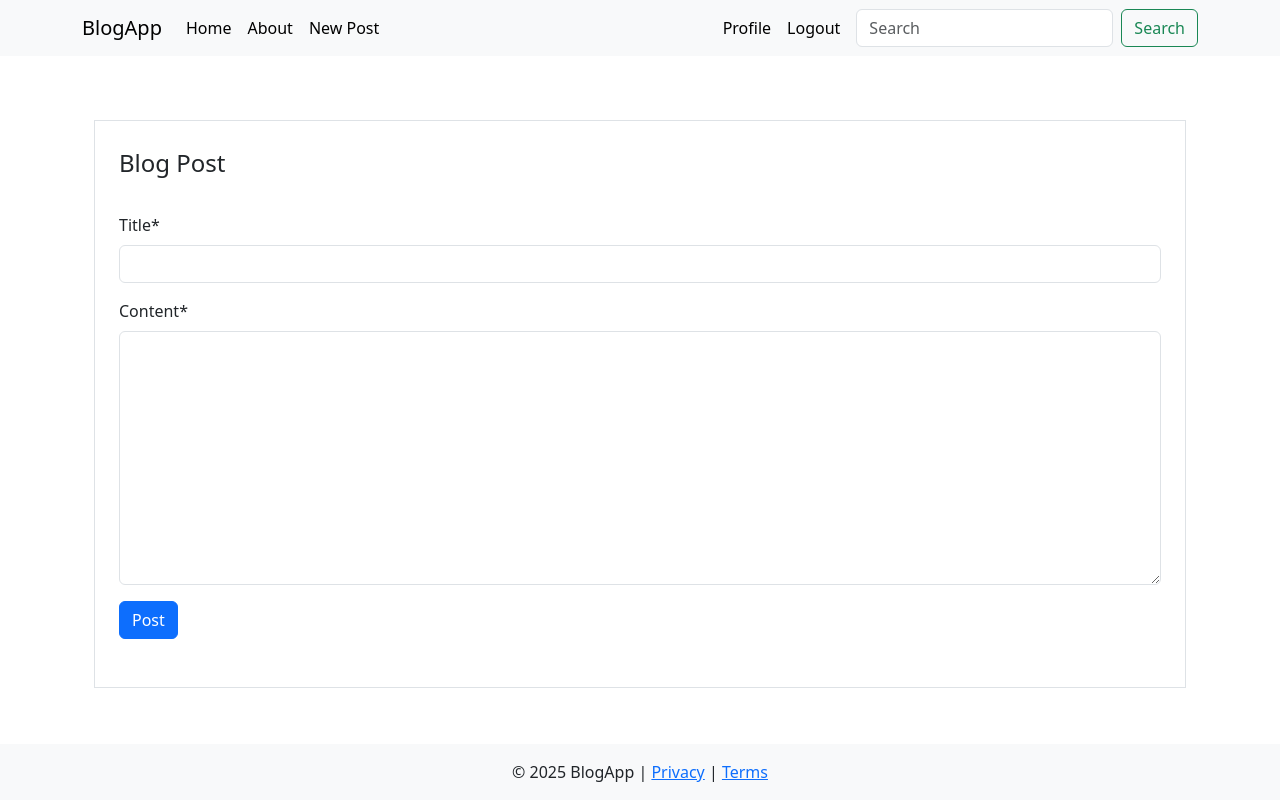
After one commit to ynangelov5/django-blog-project, a Django app: page /post/new/ in a window 1280 px wide. The commit adds this page. Run offline with Django 5.2, Linux system fonts and the light colour scheme; the visitor is signed in with stand-in values (Sample User, id 1); some libraries are stand-ins or nearby versions.

Commit message:
Add CRUD operations for blog posts using class based views

```diff
--- a/blog/models.py
+++ b/blog/models.py
@@ -1,6 +1,7 @@
 from django.db import models
 from django.contrib.auth.models import User
 from django.core.validators import MinLengthValidator
+from django.urls import reverse
 from blog.mixins import Timestamps
 
 
@@ -18,3 +19,6 @@ class Post(Timestamps):
 
     def __str__(self):
         return self.title
+
+    def get_absolute_url(self):
+        return reverse("post-detail", kwargs={"pk": self.pk})
--- a/blog/urls.py
+++ b/blog/urls.py
@@ -3,6 +3,10 @@ from blog import views
 
 
 urlpatterns = [
-    path('', views.home, name='blog-home'),
-    path('about/', views.about, name='blog-about')
+    path('', views.PostListView.as_view(), name='blog-home'),
+    path('post/<int:pk>/', views.PostDetailView.as_view(), name='post-detail'),
+    path('post/new/', views.PostCreateView.as_view(), name='post-create'),
+    path('post/<int:pk>/update/', views.PostUpdateView.as_view(), name='post-update'),
+    path('post/<int:pk>/delete/', views.PostDeleteView.as_view(), name='post-delete'),
+    path('about/', views.about, name='blog-about'),
 ]
--- a/blog/views.py
+++ b/blog/views.py
@@ -1,4 +1,12 @@
 from django.shortcuts import render
+from django.views.generic import (
+    ListView, DetailView,
+    CreateView, UpdateView,
+    DeleteView
+    )
+from django.contrib.auth.mixins import (
+    LoginRequiredMixin, UserPassesTestMixin
+    )
 from blog.models import Post
 
 
@@ -10,3 +18,54 @@ def home(request):
 
 def about(request):
     return render(request, 'blog/about.html')
+
+
+class PostListView(ListView):
+    model = Post
+    template_name = 'blog/home.html'
+    context_object_name = 'posts'
+    ordering = ['-created_at']
+
+
+class PostDetailView(DetailView):
+    model = Post
+    template_name = 'blog/post-detail.html'
+    context_object_name = 'post'
+
+
+class PostCreateView(LoginRequiredMixin, CreateView):
+    model = Post
+    fields = ['title', 'content']
+    template_name = 'blog/post-create.html'
+
+    def form_valid(self, form):
+        form.instance.author = self.request.user
+        return super().form_valid(form)
+
+
+class PostUpdateView(LoginRequiredMixin, UserPassesTestMixin, UpdateView):
+    model = Post
+    fields = ['title', 'content']
+    template_name = 'blog/post-update.html'
+
+    def form_valid(self, form):
+        form.instance.author = self.request.user
+        return super().form_valid(form)
+
+    def test_func(self):
+        post = self.get_object()
+        return self.request.user == post.author
+        # raises 403 if a user tries to edit someone else's post
+
+
+
+class PostDeleteView(LoginRequiredMixin, UserPassesTestMixin, DeleteView):
+    model = Post
+    template_name = 'blog/post-delete.html'
+    context_object_name = 'post'
+    success_url = '/'
+
+    def test_func(self):
+        post = self.get_object()
+        return self.request.user == post.author
+        # raises 403 if a user tries to delete someone else's post
--- /dev/null
+++ b/templates/blog/post-create.html
@@ -0,0 +1,18 @@
+{% extends "base.html" %}
+{% load crispy_forms_tags %}
+
+{% block title %}Create Post{% endblock %}
+
+{% block content %}
+  <div class="container mt-5">
+    <fieldset class="border p-4">
+      <legend class="w-auto">Blog Post</legend>
+      <h2 class="mb-4"></h2>
+      <form method="POST" class="form-group pb-4">
+        {% csrf_token %}
+        {{ form|crispy }}
+        <button type="submit" class="btn btn-primary">Post</button>
+      </form>
+    </fieldset>
+  </div>
+{% endblock %}
--- a/templates/common/navbar.html
+++ b/templates/common/navbar.html
@@ -11,6 +11,9 @@
         </li>
         <li class="nav-item">
           <a class="nav-link text-black active" href="{% url 'blog-about' %}">About</a>
+        </li>
+        <li class="nav-item">
+          <a class="nav-link text-black active" href="{% url 'post-create' %}">New Post</a>
         </li>
       </ul>
       <ul class="navbar-nav mb-2 mb-lg-0 ms-auto">
```
Also changed, not shown: templates/blog/home.html (+8 -15 lines), templates/blog/post-delete.html (added, +17 -0 lines), templates/blog/post-detail.html (added, +29 -0 lines), templates/blog/post-update.html (added, +18 -0 lines).
